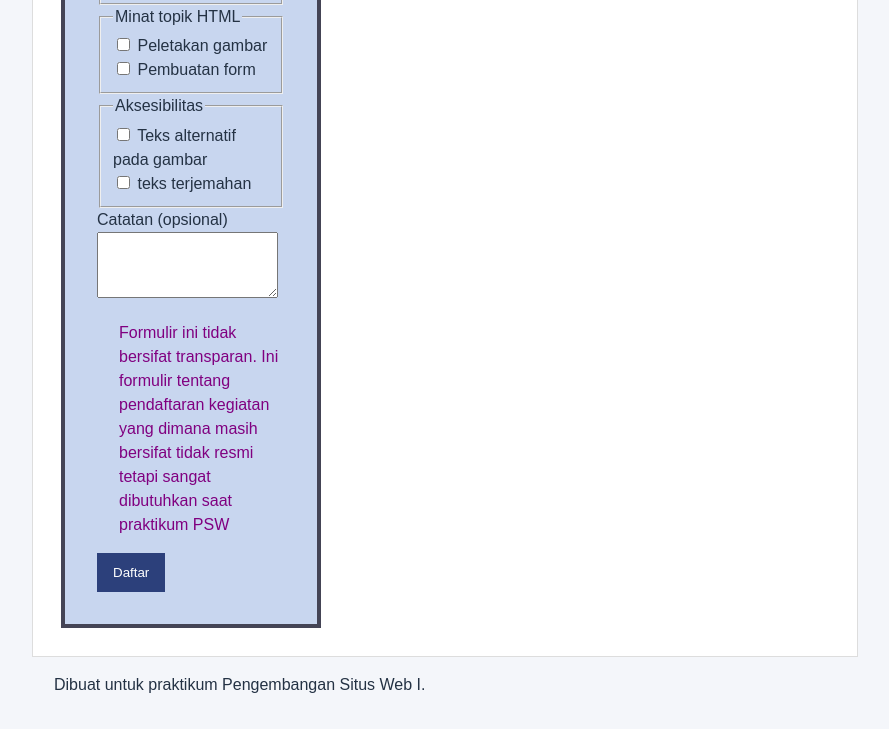
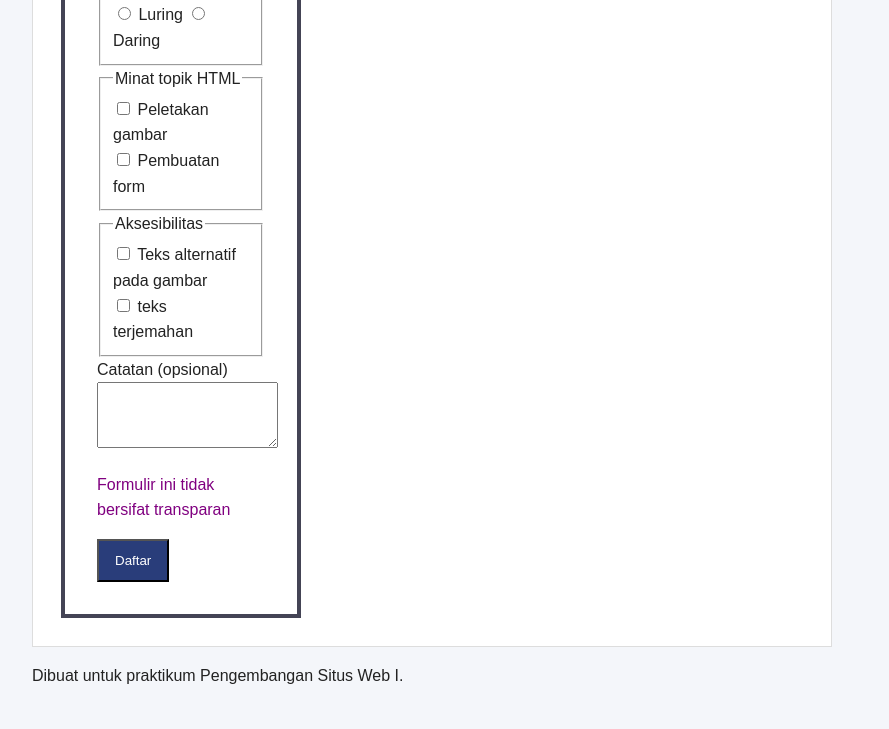
Before and after one commit to Anony7373ur/PSWi_Praktikum, a plain HTML site: page index.html in a window 1280 px wide. Shown: the part 515-1244 px from the top of the page, without its empty margins (208-1097 px from the left). Drawn offline with Linux system fonts and the light colour scheme.

Commit message:
PSWI Week 4 Sesi 3: latihan dan pengujian

```diff
--- a/css/style.css
+++ /dev/null
@@ -1,56 +0,0 @@
-:root { --brand: #c8d6ef;
-     --space: 1rem;
- --surface: white;
- --ink: #243244; }
-
-
-
-body {
-
- max-width: 50rem;
- margin: 0 auto;
- padding: 1rem;
- font-family: Arial, sans-serif;
- line-height: 1.6;
- color: #222;
- background: #f4f6fa;
-}
-
-main { width: 99%; max-width: 60rem; margin-inline: auto; }
-form.card {
-    padding: var(--space);
-    background: var(--brand);
-    width: 260px; padding: 32px;
-    border: 4px solid #445; margin: 12px;
-    box-sizing: border-box;
- }
-
-.notice {
-    color: #175cd3;
-}
-
-.card p { color: purple; }
-.notice { color: orange; }
-
-header, main {
- padding: 1rem; margin-bottom: 1rem;
- background: white; border: 1px solid #ddd;
-}
-h1 { color: #740000; }
-button {
-    padding: .75rem 1rem; color: white; background: #2c407b; border: 999px;
- }
-button:focus-visible, input:focus-visible{
-    outline: 3px solid var(--brand); outline-offset: 5px;
-}
-body {
- font-family: Arial, sans-serif; color: var(--ink);
- font-size: 1rem; line-height: 1.5; }
-h1 { font-size: 2rem; line-height: 1.2; }
-p { max-width: 50ch; padding-left: 22px}
-
-input:focus-visible, select:focus-visible,
-textarea:focus-visible, button:focus-visible {
- outline: 3px solid #175cd3;
- outline-offset: 3px;
-}
--- a/index.html
+++ b/index.html
@@ -4,7 +4,7 @@
  <meta charset="UTF-8">
  <meta name="viewport" content="width=device-width, initial-scale=1.0">
  <title>Halaman Pertama Saya</title>
- <link rel="stylesheet" href="css/style.css">
+ <link rel="stylesheet" href="style.css">
 </head>
 <body>
  <main>
@@ -54,12 +54,11 @@
             </fieldset>
             <label for="catatan">Catatan (opsional)</label>
             <textarea id="catatan" name="catatan" rows="4" maxlength="300"></textarea>
-            <p>Formulir ini tidak bersifat transparan. Ini formulir tentang pendaftaran kegiatan yang dimana masih bersifat tidak resmi tetapi sangat
-                dibutuhkan saat praktikum PSW</p>
+            <p>Formulir ini tidak bersifat transparan</p>
             <button type="submit">Daftar</button>
         </form>
     </main>
- <script src="js/main.js"></script>
+ <script src="main.js"></script>
 <footer>
  <p>Dibuat untuk praktikum Pengembangan Situs Web I.</p>
 </footer>
--- a/js/main.js
+++ b/main.js
@@ -1,6 +1,6 @@
-const submit =
+const greetingButton =
  document.querySelector('#greeting-button');
-submit.addEventListener('click', () => {
+greetingButton.addEventListener('click', () => {
  alert('Terima kasih sudah menekan ini');
 });
 
--- /dev/null
+++ b/style.css
@@ -0,0 +1,31 @@
+body {
+ max-width: 50rem;
+ margin: 0 auto;
+ padding: 1rem;
+ font-family: Arial, sans-serif;
+ line-height: 1.6;
+ color: #222;
+ background: #f4f6fa;
+}
+
+form.card {
+    padding: 1rem;
+    background: white;
+    width: 240px; padding: 32px;
+    border: 4px solid #445; margin: 12px;
+    box-sizing: border-box;
+ }
+
+.notice {
+    color: #175cd3;
+}
+
+.card p { color: purple; }
+.notice { color: orange; }
+
+header, main {
+ padding: 1rem; margin-bottom: 1rem;
+ background: white; border: 1px solid #ddd;
+}
+h1 { color: #740000; }
+button { padding: .75rem 1rem; color: white; background: #293d7a; border: 999; }
```
Also changed, not shown: Bukti/Button-focus.png (deleted), Bukti/Git version, Status dan log --oneline.png (deleted), Bukti/Git version, status, dan log --oneline.png (added), Bukti/Tampilan halaman web.png, Bukti/Validator sebelum.png (added), Bukti/Validator sesudah.png (renamed from Bukti/Validator.png), Bukti/variabel.png (deleted), 3 other files.
